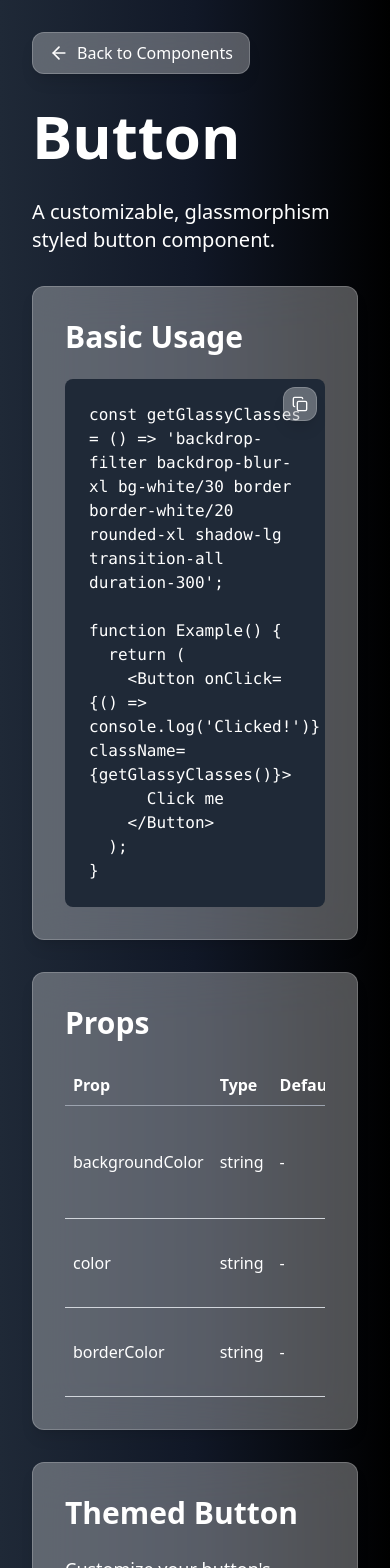
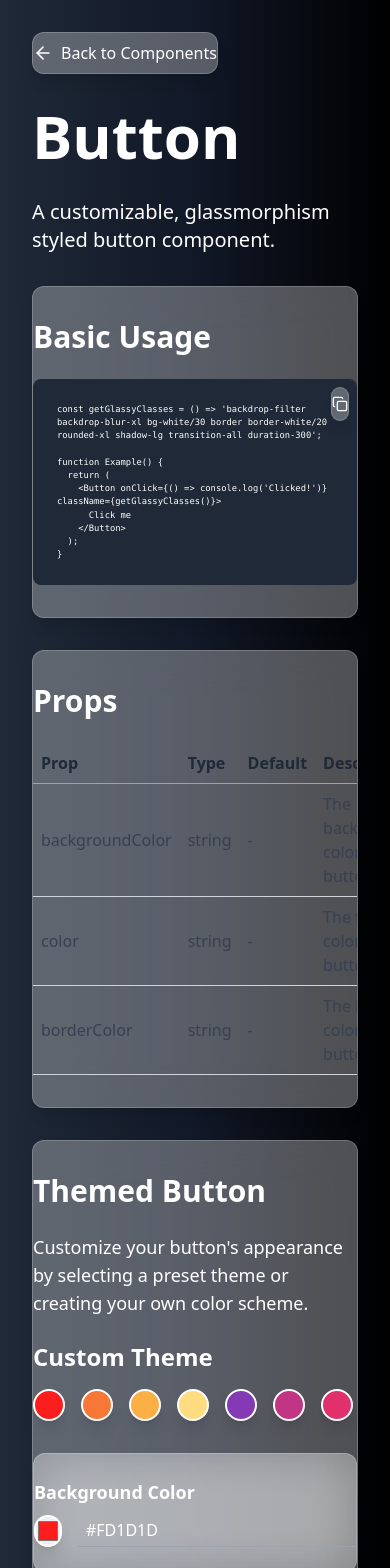
Before and after one commit to Jaishree2310/GlassyUI-Components, a React (Create React App) app: page /button-details in a window 390 px wide. Shown: the top 1568 px of the page. Built offline with nearby package versions, Linux system fonts and the light colour scheme.

Commit message:
Make code structured in mobile view

```diff
--- a/src/components/ButtonDetailsPage.tsx
+++ b/src/components/ButtonDetailsPage.tsx
@@ -12,7 +12,7 @@ const ButtonDetailsPage: React.FC = () => {
   const [customBorder, setCustomBorder] = useState('#833AB4');
 
   const getGlassyClasses = () => {
-    return 'backdrop-filter backdrop-blur-xl bg-white/30 border border-white/20 rounded-xl shadow-lg transition-all duration-300';
+    return 'backdrop-filter backdrop-blur-xl bg-white/30 border border-white/20 rounded-xl shadow-lg transition-all duration-300 max-sm:px-0';
   };
 
   const copyToClipboard = (text: string, key: string) => {
@@ -86,7 +86,7 @@ function Example() {
         <div className={`${getGlassyClasses()} p-8 mb-8 relative`}>
           <h2 className="text-3xl font-bold mb-6 text-white">Basic Usage</h2>
           <div className="relative">
-            <pre className="bg-gray-800 text-white p-6 rounded-lg overflow-x-auto whitespace-pre-wrap">
+            <pre className="bg-gray-800 text-white p-6 rounded-lg overflow-x-auto whitespace-pre-wrap  max-sm:text-[0.55rem]">
               {basicUsageCode}
             </pre>
             <CopyButton text={basicUsageCode} codeKey="basicUsage" />
@@ -99,30 +99,30 @@ function Example() {
             <table className="w-full">
               <thead>
                 <tr className="border-b border-gray-400">
-                  <th className="text-left p-2 text-white">Prop</th>
-                  <th className="text-left p-2 text-white">Type</th>
-                  <th className="text-left p-2 text-white">Default</th>
-                  <th className="text-left p-2 text-white">Description</th>
+                  <th className="text-left p-2 text-gray-800">Prop</th>
+                  <th className="text-left p-2 text-gray-800">Type</th>
+                  <th className="text-left p-2 text-gray-800">Default</th>
+                  <th className="text-left p-2 text-gray-800">Description</th>
                 </tr>
               </thead>
               <tbody>
                 <tr className="border-b border-gray-300">
-                  <td className="p-2 text-white">backgroundColor</td>
-                  <td className="p-2 text-white">string</td>
-                  <td className="p-2 text-white">-</td>
-                  <td className="p-2 text-white">The background color of the button</td>
+                  <td className="p-2 text-gray-700">backgroundColor</td>
+                  <td className="p-2 text-gray-700">string</td>
+                  <td className="p-2 text-gray-700">-</td>
+                  <td className="p-2 text-gray-700">The background color of the button</td>
                 </tr>
                 <tr className="border-b border-gray-300">
-                  <td className="p-2 text-white">color</td>
-                  <td className="p-2 text-white">string</td>
-                  <td className="p-2 text-white">-</td>
-                  <td className="p-2 text-white">The text color of the button</td>
+                  <td className="p-2 text-gray-700">color</td>
+                  <td className="p-2 text-gray-700">string</td>
+                  <td className="p-2 text-gray-700">-</td>
+                  <td className="p-2 text-gray-700">The text color of the button</td>
                 </tr>
                 <tr className="border-b border-gray-300">
-                  <td className="p-2 text-white">borderColor</td>
-                  <td className="p-2 text-white">string</td>
-                  <td className="p-2 text-white">-</td>
-                  <td className="p-2 text-white">The border color of the button</td>
+                  <td className="p-2 text-gray-700">borderColor</td>
+                  <td className="p-2 text-gray-700">string</td>
+                  <td className="p-2 text-gray-700">-</td>
+                  <td className="p-2 text-gray-700">The border color of the button</td>
                 </tr>
               </tbody>
             </table>
@@ -218,7 +218,7 @@ function Example() {
               >
                 Themed Button
               </button>
-              <pre className="bg-gray-800 text-white p-6 rounded-lg mt-4 overflow-x-auto whitespace-pre-wrap">
+              <pre className="bg-gray-800 text-white p-6 rounded-lg mt-4 overflow-x-auto whitespace-pre-wrap max-sm:text-[0.55rem]">
                 {themedButtonCode}
               </pre>
               <CopyButton text={themedButtonCode} codeKey="themedButton" />
@@ -238,7 +238,7 @@ function Example() {
             Alert!
           </button>
           <div className="relative mt-8">
-            <pre className="bg-gray-800 text-white p-6 rounded-lg overflow-x-auto whitespace-pre-wrap">
+            <pre className="bg-gray-800 text-white p-6 rounded-lg overflow-x-auto whitespace-pre-wrap max-sm:text-[0.55rem]">
               {alertButtonCode}
             </pre>
             <CopyButton text={alertButtonCode} codeKey="alertButton" />
@@ -256,7 +256,7 @@ function Example() {
             Full Width Button
           </button>
           <div className="relative mt-8">
-            <pre className="bg-gray-800 text-white p-6 rounded-lg overflow-x-auto whitespace-pre-wrap">
+            <pre className="bg-gray-800 text-white p-6 rounded-lg overflow-x-auto whitespace-pre-wrap max-sm:text-[0.55rem]">
               {fullWidthButtonCode}
             </pre>
             <CopyButton text={fullWidthButtonCode} codeKey="fullWidthButton" />
--- a/src/components/InputDetailPage.tsx
+++ b/src/components/InputDetailPage.tsx
@@ -49,7 +49,7 @@ const InputDetailPage: React.FC = () => {
   const [customCode, setCustomCode] = useState('');
 
   const getGlassyClasses = (opacity = 10) => {
-    return `backdrop-filter backdrop-blur-lg bg-white bg-opacity-${opacity} border border-white border-opacity-20 rounded-lg shadow-lg transition-all duration-300`;
+    return `backdrop-filter backdrop-blur-lg bg-white bg-opacity-${opacity} border border-white border-opacity-20 rounded-lg shadow-lg transition-all duration-300 max-sm:px-1`;
   };
 
   const copyToClipboard = (text: string, key: string) => {
@@ -131,7 +131,7 @@ const InputDetailPage: React.FC = () => {
             className={`${getGlassyClasses(50)} text-white placeholder-gray-500`}
           />
         </div>
-        <pre className="bg-gray-800 text-white p-4 rounded-lg overflow-x-auto relative">
+        <pre className="bg-gray-800 text-white p-4 rounded-lg overflow-x-auto relative  max-sm:text-[0.55rem]">
           {`import { Input } from './Input';
 
 function MyComponent() {
@@ -290,7 +290,7 @@ function MyComponent() {
             <div className="mt-8">
               <h4 className="text-xl font-semibold mb-4">Generated Code</h4>
               <div className="relative">
-                <pre className="bg-gray-800 text-white p-4 rounded-lg overflow-x-auto">
+                <pre className="bg-gray-800 text-white p-4 rounded-lg overflow-x-auto  max-sm:text-[0.55rem]">
                   {customCode}
                 </pre>
                 <CopyButton text={customCode} codeKey="customStyling" />
--- a/src/components/ModalDetailsPage.tsx
+++ b/src/components/ModalDetailsPage.tsx
@@ -3,7 +3,7 @@ import { ArrowLeft, Copy, Check, X } from "lucide-react";
 import React, { useState } from "react";
 
 const getGlassyClasses = () => {
-  return "backdrop-filter backdrop-blur-xl bg-white/30 border border-white/20 rounded-xl shadow-lg transition-all duration-300";
+  return "backdrop-filter backdrop-blur-xl bg-white/30 border border-white/20 rounded-xl shadow-lg transition-all duration-300 max-sm:px-1";
 };
 
 type ModalProps = {
@@ -124,7 +124,7 @@ function Example() {
         <h2 className="text-3xl font-bold mb-6 text-gray-100">Basic Usage</h2>
         <button onClick={() => setModal(true)} className={`mb-8 flex items-center ${getGlassyClasses()} px-4 py-2 hover:bg-white/40 transition-all duration-300 text-gray-100`}>Open Modal</button>
         <div className="relative">
-          <pre className="bg-gray-800 text-white p-6 rounded-lg overflow-x-auto whitespace-pre-wrap">
+          <pre className="bg-gray-800 text-white p-6 rounded-lg overflow-x-auto whitespace-pre-wrap max-sm:text-[0.55rem]">
             {basicUsageCode}
           </pre>
           <CopyButton text={basicUsageCode} codeKey="basicUsage" />
--- a/src/components/SpeedDialDetailsPage.tsx
+++ b/src/components/SpeedDialDetailsPage.tsx
@@ -15,7 +15,7 @@ import BackToTopButton from "./BackToTop";
 
 // Utility function for reusable glassy class styles
 const getGlassyClasses = (): string =>
-  "backdrop-filter backdrop-blur-xl bg-white/30 border border-white/20 rounded-xl shadow-lg transition-all duration-300";
+  "backdrop-filter backdrop-blur-xl bg-white/30 border border-white/20 rounded-xl shadow-lg transition-all duration-300 max-sm:px-0";
 
 // Function to copy text to clipboard and handle feedback
 const copyToClipboard = (
@@ -190,7 +190,7 @@ const SpeedDialDetailsPage: React.FC = () => {
           <h2 className="text-3xl font-bold mb-6 text-gray-100">Basic Usage</h2>
           {/* Basic Usage Code Block */}
           <div className="relative mb-4">
-            <pre className="bg-gray-800 text-white p-6 rounded-lg overflow-x-auto whitespace-pre-wrap">
+            <pre className="bg-gray-800 text-white p-6 rounded-lg overflow-x-auto whitespace-pre-wrap max-sm:p-2 max-sm:text-[0.55rem]">
               {basicUsage}
             </pre>
             <CopyButton text={basicUsage} codeKey="basicUsage" />
@@ -276,7 +276,7 @@ const SpeedDialDetailsPage: React.FC = () => {
                 },
               ]}
             ></SpeedDial>
-            <pre className="bg-gray-800 text-white p-6 rounded-lg overflow-x-auto whitespace-pre-wrap">
+            <pre className="bg-gray-800 text-white p-6 rounded-lg overflow-x-auto whitespace-pre-wrap max-sm:p-2 max-sm:text-[0.55rem]">
               {speedDialRight}
             </pre>
             <CopyButton text={speedDialRight} codeKey="speedDialRight" />
@@ -326,7 +326,7 @@ const SpeedDialDetailsPage: React.FC = () => {
                 },
               ]}
             ></SpeedDial>
-            <pre className="bg-gray-800 text-white p-6 rounded-lg overflow-x-auto whitespace-pre-wrap">
+            <pre className="bg-gray-800 text-white p-6 rounded-lg overflow-x-auto whitespace-pre-wrap max-sm:p-2 max-sm:text-[0.55rem]">
               {speedDialTop}
             </pre>
             <CopyButton text={speedDialTop} codeKey="speedDialRight" />
--- a/src/components/TextareaDetailPage.tsx
+++ b/src/components/TextareaDetailPage.tsx
@@ -61,7 +61,7 @@ const CustomTextArea: React.FC = () => {
       />
 
       <div className="mt-4 bg-gray-800 p-2 rounded">
-        <pre className="text-sm">
+        <pre className="text-sm max-sm:text-[0.55rem]">
           {`<textarea
   style={{
     backgroundColor: '${themeColors.bg.includes('linear-gradient') ? 'transparent' : themeColors.bg}',
```
Also changed, not shown: src/components/CardDetailsPage.tsx (+5 -5 lines), src/components/PopupDetailPage.tsx (+7 -7 lines), src/components/ProgressBarDetailPage.tsx (+4 -4 lines), src/components/TooltipDetailsPage.tsx (+5 -5 lines).
